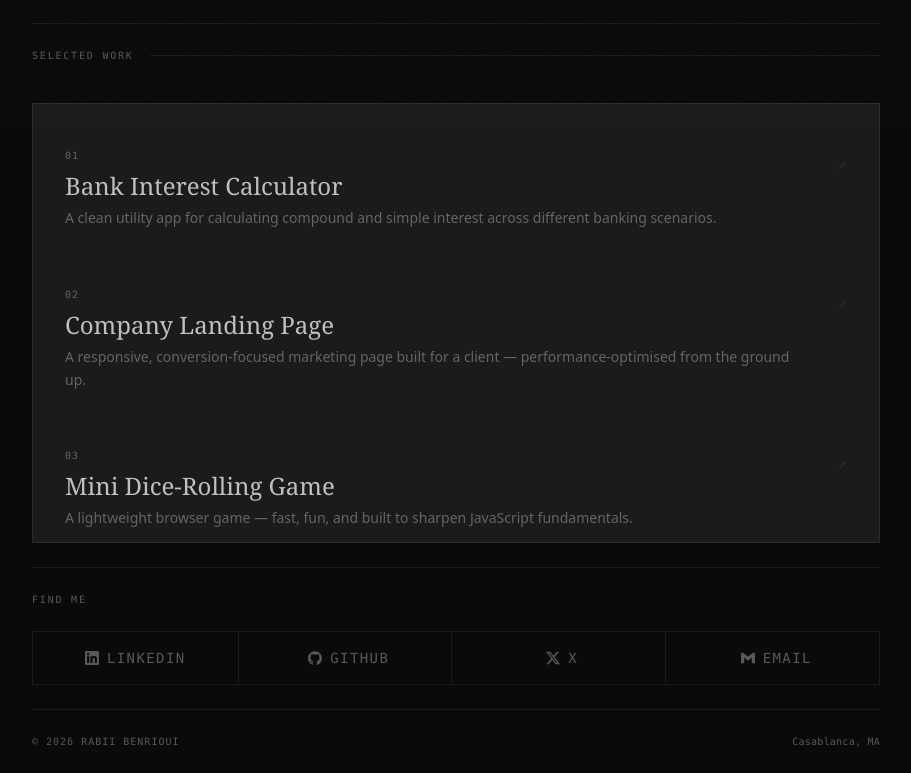
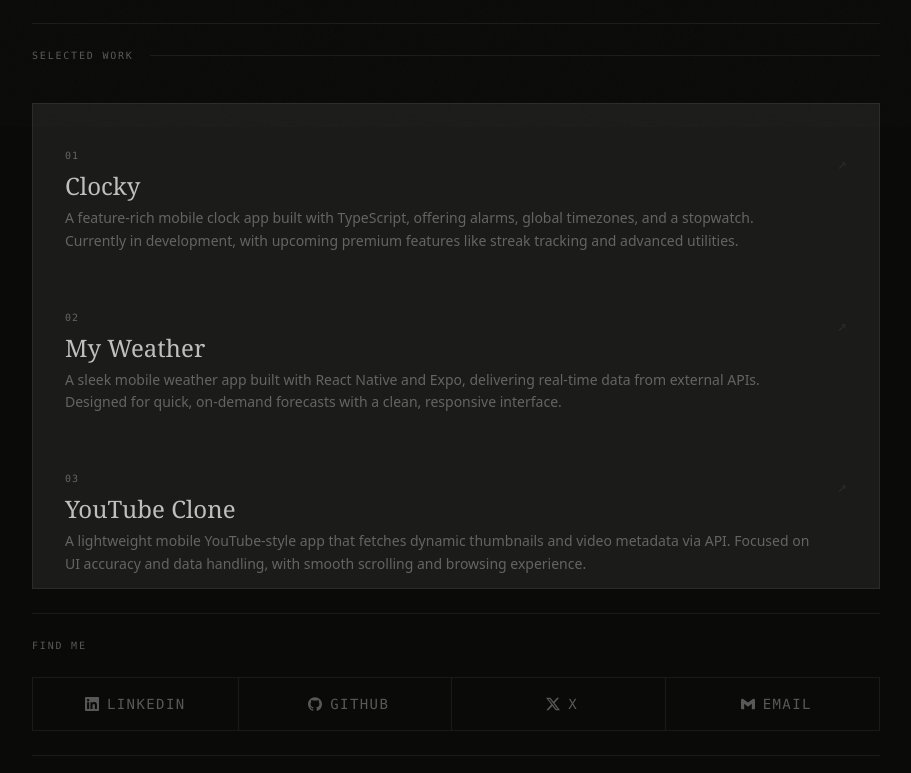
Before and after one commit to rabiibenrioui/portfolio, a Next.js app: page / in a window 1280 px wide. Shown: the part 673-1446 px from the top of the page, without its empty margins (184-1095 px from the left). Built offline with nearby package versions, Linux system fonts and the light colour scheme; a web font is replaced by a local one.

Commit message:
Update project details in page.tsx

```diff
--- a/src/app/page.tsx
+++ b/src/app/page.tsx
@@ -23,25 +23,25 @@ const data: PortfolioData = {
 
   projects: [
     {
-      id:          'calculator',
+      id:          'clocky',
       number:      '01',
-      name:        'Bank Interest Calculator',
-      description: 'A clean utility app for calculating compound and simple interest across different banking scenarios.',
-      url:         '#',
+      name:        'Clocky',
+      description: 'A feature-rich mobile clock app built with TypeScript, offering alarms, global timezones, and a stopwatch. Currently in development, with upcoming premium features like streak tracking and advanced utilities.',
+      url:         'https://github.com/rabiibenrioui/Clocky',
     },
     {
-      id:          'landing',
+      id:          'weather',
       number:      '02',
-      name:        'Company Landing Page',
-      description: 'A responsive, conversion-focused marketing page built for a client — performance-optimised from the ground up.',
-      url:         '#',
+      name:        'My Weather',
+      description: 'A sleek mobile weather app built with React Native and Expo, delivering real-time data from external APIs. Designed for quick, on-demand forecasts with a clean, responsive interface.',
+      url:         'https://github.com/rabiibenrioui/MyWeather',
     },
     {
-      id:          'dice',
+      id:          'youtube',
       number:      '03',
-      name:        'Mini Dice-Rolling Game',
-      description: 'A lightweight browser game — fast, fun, and built to sharpen JavaScript fundamentals.',
-      url:         '#',
+      name:        'YouTube Clone',
+      description: 'A lightweight mobile YouTube-style app that fetches dynamic thumbnails and video metadata via API. Focused on UI accuracy and data handling, with smooth scrolling and browsing experience.',
+      url:         'https://github.com/rabiibenrioui/YouTube-Clone',
     },
   ],
 
```
